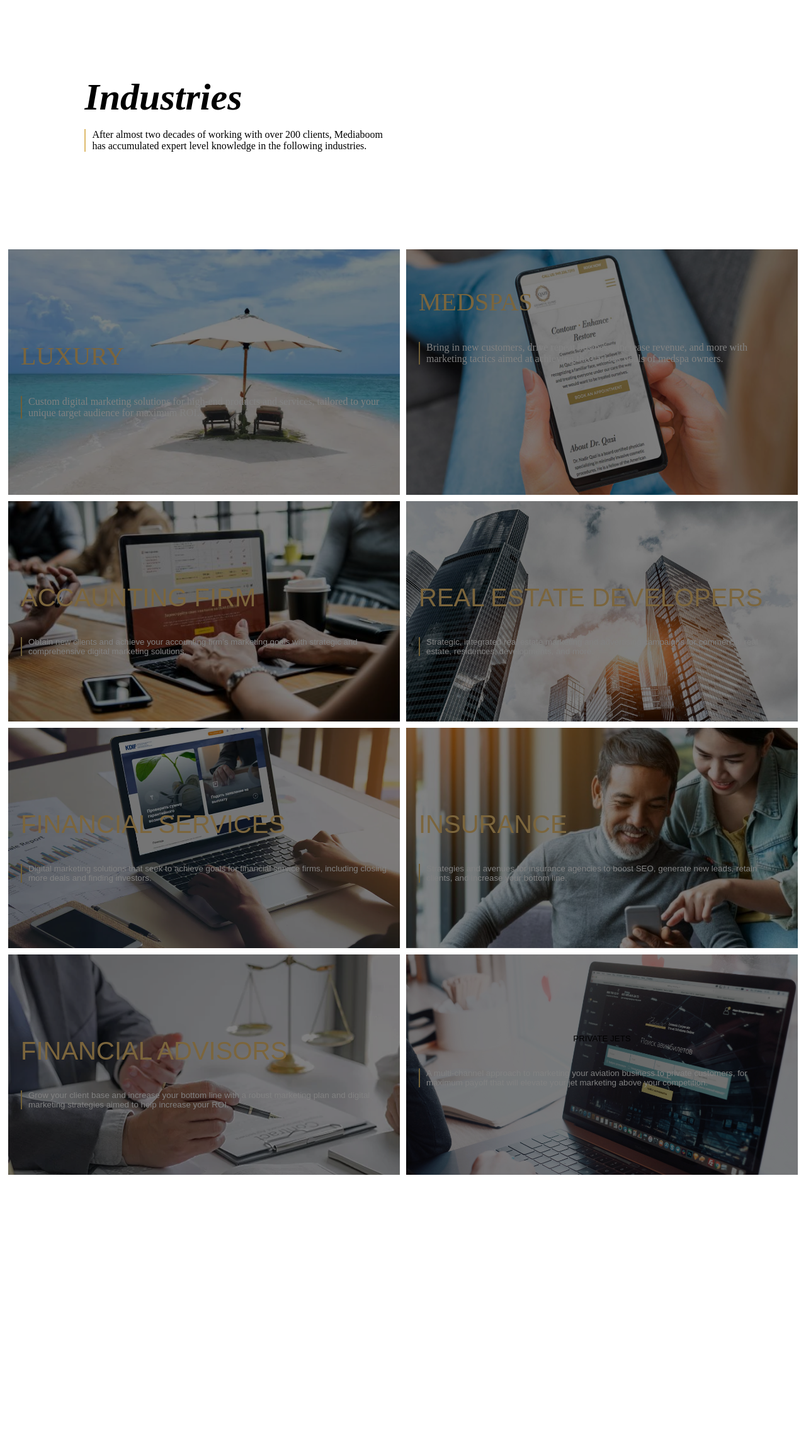
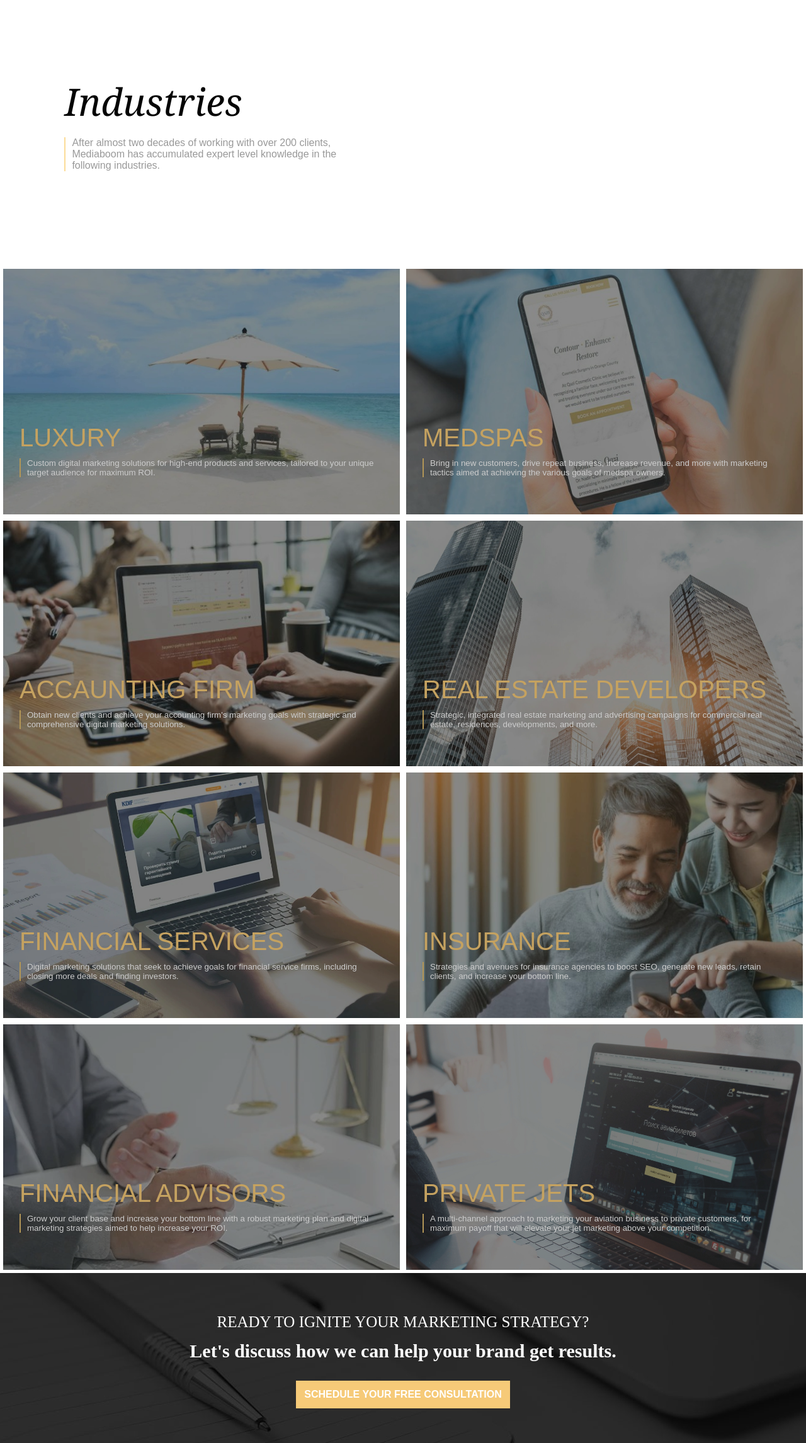
Before and after one commit to Asanix/FrontEnd_Project, a PHP site: page /Industries/index.html in a window 1280 px wide. Shown: the whole page at 63% size. Before the commit the page ends 1866 px from the top, so only its background shows below. Run offline with PHP 8.4, Linux system fonts and the light colour scheme.

Commit message:
Add to Industries some things

```diff
--- a/Industries/index.html
+++ b/Industries/index.html
@@ -1,10 +1,12 @@
 <html>
    <head>
       <title></title>
+      <link rel="icon" href="https://mediaboom.com/wp-content/uploads/la_icon_sets/style.min.css">
       <link rel="stylesheet" href="styles.css">
       <script src="scripts.js"></script>
    </head>
    <body>
+
 
       <div class="industries">
          <h1>Industries</h1>
@@ -13,56 +15,78 @@
 
       <div class="photos">
          <div class="row">
-               <a class="one" href="https://mediaboom.com/industries/luxury-marketing/">
+            <form class="one" action="https://mediaboom.com/industries/luxury-marketing/">
+               <button>
                   <p>LUXURY</p>
-                  <p>Custom digital marketing solutions for high-end products and services, tailored to your unique target audience for maximum ROI..
+                  <p>Custom digital marketing solutions for high-end products and services, tailored to your unique target audience for maximum ROI.
                   </p>
-               </a>
-            <a class="two" href="https://mediaboom.com/industries/medspa-marketing-agency/">
+               </button>
+            </form>
+            <form class="two" action="https://mediaboom.com/industries/medspa-marketing-agency/">
+               <button>
                   <p>MEDSPAS</p>
                   <p>Bring in new customers, drive repeat business, increase revenue, and more with marketing tactics aimed at achieving the various goals of medspa owners.
                  </p>
-            </a>
+              </button>
+            </form>
          </div>
          <div class="row">
-            <button class="three">
+            <form class="three" action="">
+               <button>
                   <p>ACCAUNTING FIRM</p>
-               <p>Obtain new clients and achieve your accounting firm’s marketing goals with strategic and comprehensive digital marketing solutions.
+                  <p>Obtain new clients and achieve your accounting firm's marketing goals with strategic and comprehensive digital marketing solutions.
                   </p>
                </button>
-            <button class="four">
+            </form>
+            <form class="four" action="">
+               <button>
                   <p>REAL ESTATE DEVELOPERS</p>
                   <p>Strategic, integrated real estate marketing and advertising campaigns for commercial real estate, residences, developments, and more.
                   </p>
                </button>
+            </form>
          </div>
          <div class="row">
-            <button class="five">
+            <form class="five" action="">
+               <button>
                   <p>FINANCIAL SERVICES</p>
                   <p>Digital marketing solutions that seek to achieve goals for financial service firms, including closing more deals and finding investors.
                   </p>
                </button>
-            <button class="six">
+            </form>
+            <form class="six" action="">
+               <button>
                   <p>INSURANCE</p>
                   <p>Strategies and avenues for insurance agencies to boost SEO, generate new leads, retain clients, and increase your bottom line.
                   </p>
                </button>
+            </form>
          </div>
          <div class="row">
-            <button class="seven">
+            <form class="seven" action="">
+               <button>
                   <p>FINANCIAL ADVISORS</p>
                   <p>Grow your client base and increase your bottom line with a robust marketing plan and digital marketing strategies aimed to help increase your ROI.
                   </p>
                </button>
-            <button class="eight">
-               <p1>PRIVATE JETS</p>
+            </form>
+            <form class="eight" action="">
+               <button>
+                  <p>PRIVATE JETS</p>
                   <p>A multi-channel approach to marketing your aviation business to private customers, for maximum payoff that will elevate your jet marketing above your competition.
                   </p>
                </button>
+            </form>
          </div>
       </div>
 
-      <div class="consultation">
+      <div class="banner">
+         <p>READY TO IGNITE YOUR MARKETING STRATEGY?</p>
+         <p>Let's discuss how we can help your brand get results.</p>
+         <button>SCHEDULE YOUR FREE CONSULTATION</button>
+      </div>
+
+      <div class="last">
 
       </div>
 
--- a/Industries/styles.css
+++ b/Industries/styles.css
@@ -1,20 +1,27 @@
+body{
+    margin: 0;
+}
 .industries{
-    margin-left: 10%;
+    margin-left: 8%;
     margin-bottom: 150px;
 }
 
 .industries h1{
     font-size: 60px;
-    font-weight: bold;
     font-style: italic;
     margin-bottom: 0px;
     margin-top: 120px;
+    font-family: georgia,serif;
+    font-weight: 400;
+    opacity: 0.98;
 }
 .industries p{
-    border-left: 2px solid #debb6d;
+    border-left: 2px solid #f8a900;
     border-right: 0px;
     padding-left: 10px;
     max-width: 480px;
+    font-family: "Century Gothic",sans-serif;
+    opacity: 0.4;
 }
 
 .photos{
@@ -29,160 +36,241 @@
     filter: brightness(100%);
     text-align: left;
     font-size: 40px;
+    margin-top: 165px;
+    font-family: "Century Gothic",sans-serif;
 }
 .photos p:nth-child(2){
     color: white;
     border-left: 2px solid #debb6d;
     padding-left: 10px;
     text-align: left;
+    margin-top: -30px;
+    font-family: "Century Gothic",sans-serif;
+}
+.photos button{
+    border: none;
+    background: none;
+    cursor: pointer;
+    margin-top: 60px;
 }
 .photos .one{
     border: none;
-    border-width: 50%;
-    max-width: 50%;
     height: 350px;
     width: 50%;
     background: url(11.jpg);
     background-size: cover;
     background-position: center;
     background-repeat: no-repeat;
-    filter: brightness(50%);
-    align-content: center;
     margin: 5px;
     padding: 20px;
     cursor: pointer;
+    transition: 0.3s;
+    filter: brightness(80%);
+}
+.photos .one::after{
+
+  background: rgba(0,0,0,.5);
 }
 .photos a{text-decoration: none;}
-.photos .one button{
-    max-width: 140%;
-}
+
 .photos .one:hover{
-    transition: 0.6s;
     opacity: 0.8;
 }
 .photos .two{
     border: none;
-    max-width: 50%;
     height: 350px;
     width: 50%;
     background: url(22.jpg);
     background-size: cover;
     background-position: center;
     background-repeat: no-repeat;
-    filter: brightness(50%);
     margin: 5px;
     padding: 20px;
     cursor: pointer;
+    transition: 0.3s;
+    filter: brightness(80%);
 }
 .photos .two:hover{
-    transition: 0.6s;
     opacity: 0.8;
 }
 .photos .three{
     border: none;
-    max-width: 50%;
     height: 350px;
     width: 50%;
     background: url(33.jpg);
     background-size: cover;
     background-position: center;
     background-repeat: no-repeat;
-    filter: brightness(50%);
     margin: 5px;
     padding: 20px;
     cursor: pointer;
+    transition: 0.3s;
+    filter: brightness(80%);
 }
 .photos .three:hover{
-    transition: 0.6s;
     opacity: 0.8;
 }
 .photos .four{
     border: none;
-    max-width: 50%;
     height: 350px;
     width: 50%;
     background: url(44.jpg);
     background-size: cover;
     background-position: center;
     background-repeat: no-repeat;
-    filter: brightness(50%);
     margin: 5px;
     padding: 20px;
     cursor: pointer;
+    transition: 0.3s;
+    filter: brightness(80%);
 }
 .photos .four:hover{
-    transition: 0.6s;
     opacity: 0.8;
 }
 .photos .five{
     border: none;
-    max-width: 50%;
     height: 350px;
     width: 50%;
     background: url(55.jpg);
     background-size: cover;
     background-position: center;
     background-repeat: no-repeat;
-    filter: brightness(50%);
     margin: 5px;
     padding: 20px;
     cursor: pointer;
+    transition: 0.3s;
+    filter: brightness(80%);
 }
 .photos .five:hover{
-    transition: 0.6s;
     opacity: 0.8;
 }
 .photos .six{
     border: none;
-    max-width: 50%;
     height: 350px;
     width: 50%;
     background: url(66.jpg);
     background-size: cover;
     background-position: center;
     background-repeat: no-repeat;
-    filter: brightness(50%);
     margin: 5px;
     padding: 20px;
     cursor: pointer;
+    transition: 0.3s;
+    filter: brightness(80%);
 }
 .photos .six:hover{
-    transition: 0.6s;
     opacity: 0.8;
 }
 .photos .seven{
     border: none;
-    max-width: 50%;
     height: 350px;
     width: 50%;
     background: url(77.jpg);
     background-size: cover;
     background-position: center;
     background-repeat: no-repeat;
-    filter: brightness(50%);
     margin: 5px;
     padding: 20px;
     cursor: pointer;
+    transition: 0.3s;
+    filter: brightness(80%);
 }
 .photos .seven:hover{
-    transition: 0.6s;
     opacity: 0.8;
 }
 .photos .eight{
     border: none;
-    max-width: 50%;
     height: 350px;
     width: 50%;
     background: url(88.jpg);
     background-size: cover;
     background-position: center;
     background-repeat: no-repeat;
-    filter: brightness(50%);
     margin: 5px;
     padding: 20px;
     cursor: pointer;
+    transition: 0.3s;
+    filter: brightness(80%);
 }
 .photos .eight:hover{
-    transition: 0.6s;
     opacity: 0.8;
 }
+
+.banner{
+    background: url(../banner.jpg);
+    height: 270px;
+    color: white;
+    background-position: center;
+    background-repeat: no-repeat;
+    text-align: center;
+    width: 100%;
+    margin-top: -25px;
+}
+.banner p:nth-child(1){
+    font-size: 25px;
+    padding-top: 5%;
+    margin-bottom: -15px;
+}
+.banner p:nth-child(2){
+    font-size: 30px;
+    font-weight: bold;
+}
+.banner button{
+    font-weight: bold;
+    color: white;
+    font-size: 16px;
+    border: 3px solid #f6ca78;
+    padding: 10px;
+    background-color: #f6ca78;
+    cursor: pointer;
+    transition: 0.3s;
+}
+.banner button:hover{
+    background: none;
+    color: #f6ca78;
+}
+
+
+@media screen and (max-width: 980px) {
+    .photos .row{
+        display: inline-block;
+    }
+    .photos .row .one{
+        width: 100%;
+    }
+    .photos .two{
+        width: 100%;
+    }
+    .photos .three{
+        width: 100%;
+    }
+    .photos .four{
+        width: 100%;
+    }
+    .photos .five{
+        width: 100%;
+    }
+    .photos .six{
+        width: 100%;
+    }
+    .photos .seven{
+        width: 100%;
+    }
+    .photos .eight{
+        width: 100%;
+    }
+    .photos p:nth-child(1){
+        font-weight: normal;
+        color: #f6ca78;
+        filter: brightness(100%);
+        text-align: left;
+        font-size: 40px;
+    }
+    .photos p:nth-child(2){
+        color: white;
+        border-left: 2px solid #debb6d;
+        padding-left: 10px;
+        text-align: left;
+        margin-top: -30px;
+    }
+}
```
Also changed, not shown: Industries/11.jpg, Industries/22.jpg, Industries/33.jpg, Industries/44.jpg, Industries/55.jpg, Industries/66.jpg, Industries/77.jpg, Industries/88.jpg, Our_agency/index.html (added), Our_agency/scripts.js (added), Our_agency/styles.css (added), banner.jpg (added), mediaboom.png (added), medialogo.jpg (added). Lines whose indentation alone changed are shown as unchanged.
